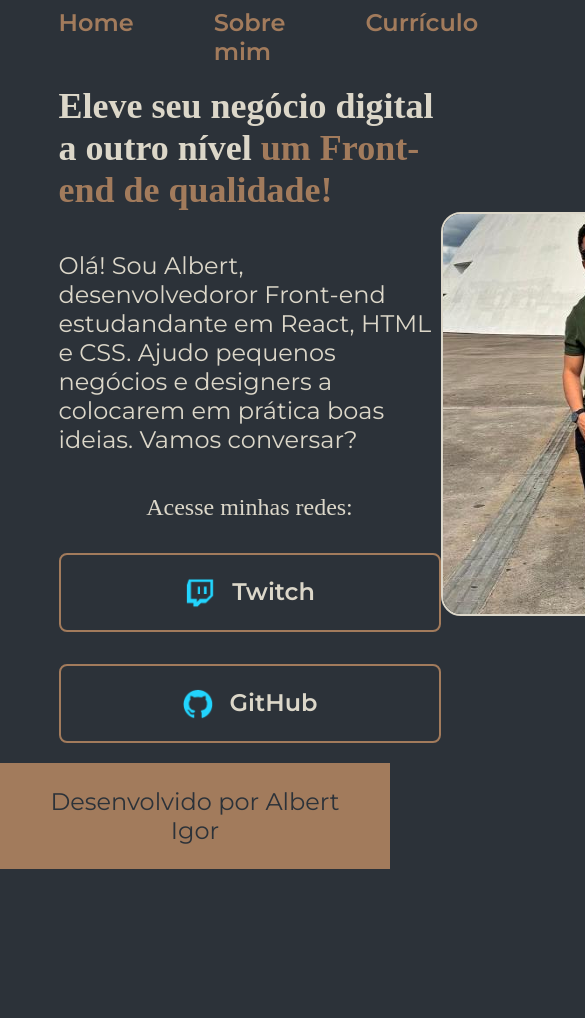
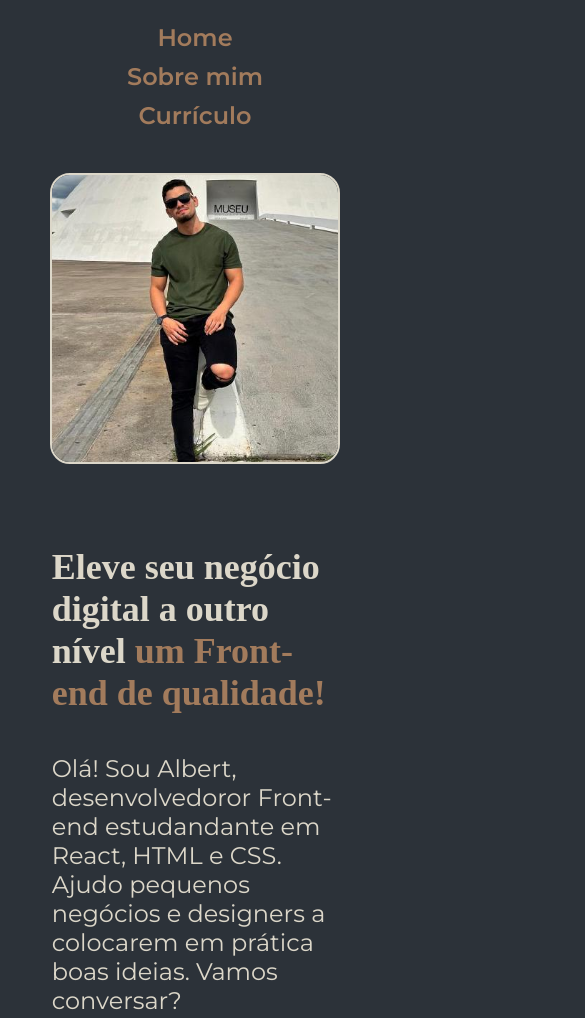
Before and after one commit to igoreis02/CursoALURA-front-end, a plain HTML site: page projetoPortifolio02/index.html in a window 390 px wide. Shown: the top 1018 px of the page, 585 px wide, since content can reach past the window. Before the commit the page ends 869 px from the top, so only its background shows below. Drawn offline with Linux system fonts and the light colour scheme.

Commit message:
media queries

```diff
--- a/projetoPortifolio02/styles/style.css
+++ b/projetoPortifolio02/styles/style.css
@@ -32,7 +32,7 @@ body{
 }
 .cabecalho__menu__link{
     font-family: var(--fonte-secundaria);
-    font-size: 24px;
+    font-size: 1.5rem;
     font-weight: 600;
     color: var(--cor-primaria);
     text-decoration: none;
@@ -42,15 +42,16 @@ body{
     color: var(--cor-primaria);
 }
 .foto__logo{
-    width: 350px;
-    height: 400px;
+    width: 75%;
+    height: 50%;
     border: 2px solid var(--cor-secundaria);
     border-radius: 20px;
+
 }
 
 .foto__logo__curriculo{
-    width: 350px;
-    height: 400px;
+    width: 75%;
+    height: 50%;
     border: 2px solid var(--cor-secundaria);
     border-radius: 20px;
     margin-bottom: 30%;
@@ -60,6 +61,7 @@ body{
     display: flex;
     align-items: center;
     justify-content: space-between;
+    gap: 82px;
 
 }
 .apresentacao__curriculo{
@@ -70,7 +72,7 @@ body{
 }
 
 .apresentacao__conteudo{
-    width: 615px;
+    width: 75%;
     display: flex;
     flex-direction: column;
     gap: 40px;
@@ -82,23 +84,23 @@ body{
     gap: 40px;
 }
 .apresentacao__conteudo__titulo{
-    font-size: 36px;
+    font-size: 2.25rem;
     font-family: var(--fonte-principal);
 }
 .apresentacao__conteudo__curriculo__informacoes{
-    font-size: 24px;
+    font-size: 1.5rem;
     font-family: var(--fonte-secundaria);
 }
 .apresentacao__conteudo__titulo2{
     font-family: var(--fonte-principal);
 }
 .apresentacao__conteudo__texto{
-    font-size: 24px;
+    font-size: 1.5rem;
     font-family: var(--fonte-secundaria);
 }
 .apresentacao__conteudo__lista{
     padding: 2% 5%;
-    font-size: 24px;
+    font-size: 1.5rem;
     font-family: var(--fonte-secundaria);
 }
 .apresentacao__links{
@@ -110,7 +112,7 @@ body{
 }
 .apresentacao__links__subtitulo{
     font-family: var(--fonte-principal);
-    font-size: 24px;
+    font-size: 1.5rem;
     font-weight: 400;
 }
 
@@ -119,9 +121,9 @@ body{
     justify-content: center;
     gap: 16px;
     color: var(--cor-secundaria) ;
-    width: 378px;
+    width: 50%;
     padding: 21.5px 0;
-    font-size: 24px;
+    font-size: 1.5rem;
     border-radius: 8px;
     border: 2px solid var(--cor-primaria);
     text-align: center;
@@ -146,6 +148,44 @@ body{
     color: var(--cor-principal);
     padding: 24px;
     font-family: var(--fonte-secundaria);
-    font-size: 24px;
+    font-size: 1.5rem;
     font-weight: 400;
+    width: 100%;
 }
+
+@media (max-width: 1200px) {
+
+    .cabecalho{
+        padding: 6%;
+    }
+    .cabecalho__menu{
+        justify-content: center;
+
+    }
+
+    .apresentacao{
+        flex-direction: column-reverse;
+        padding: 5% 1%;
+    }
+
+    .foto__logo{
+        width: 60%;
+    }
+
+}
+
+@media(max-width:480px){
+
+    .cabecalho__menu{
+        flex-direction: column;
+        justify-content: center;
+        gap: 10px;
+    }
+    .cabecalho__menu__link{
+        text-align: center;
+    }
+
+    .foto__logo{
+        width: 75%;
+    }
+}
```
